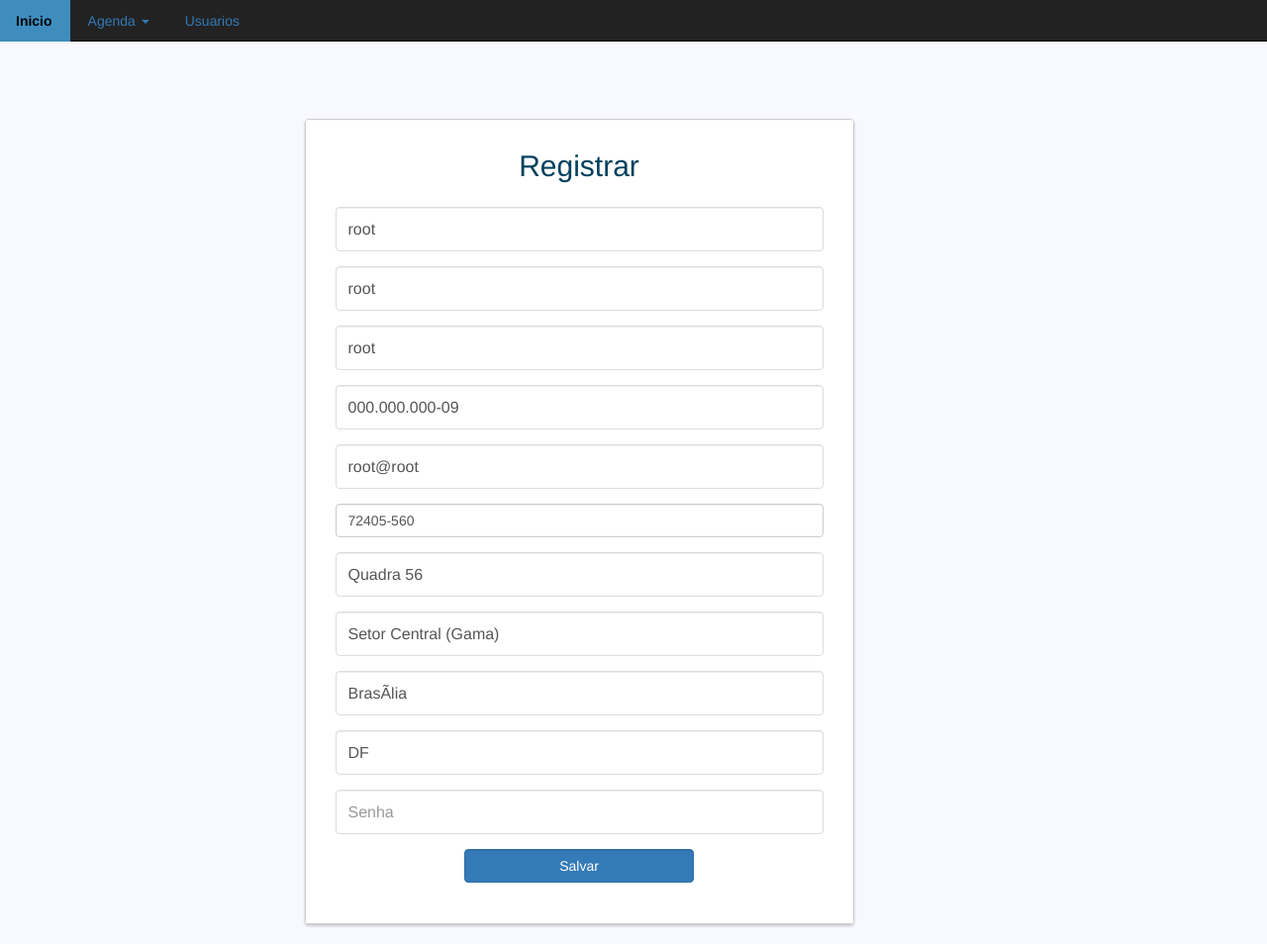
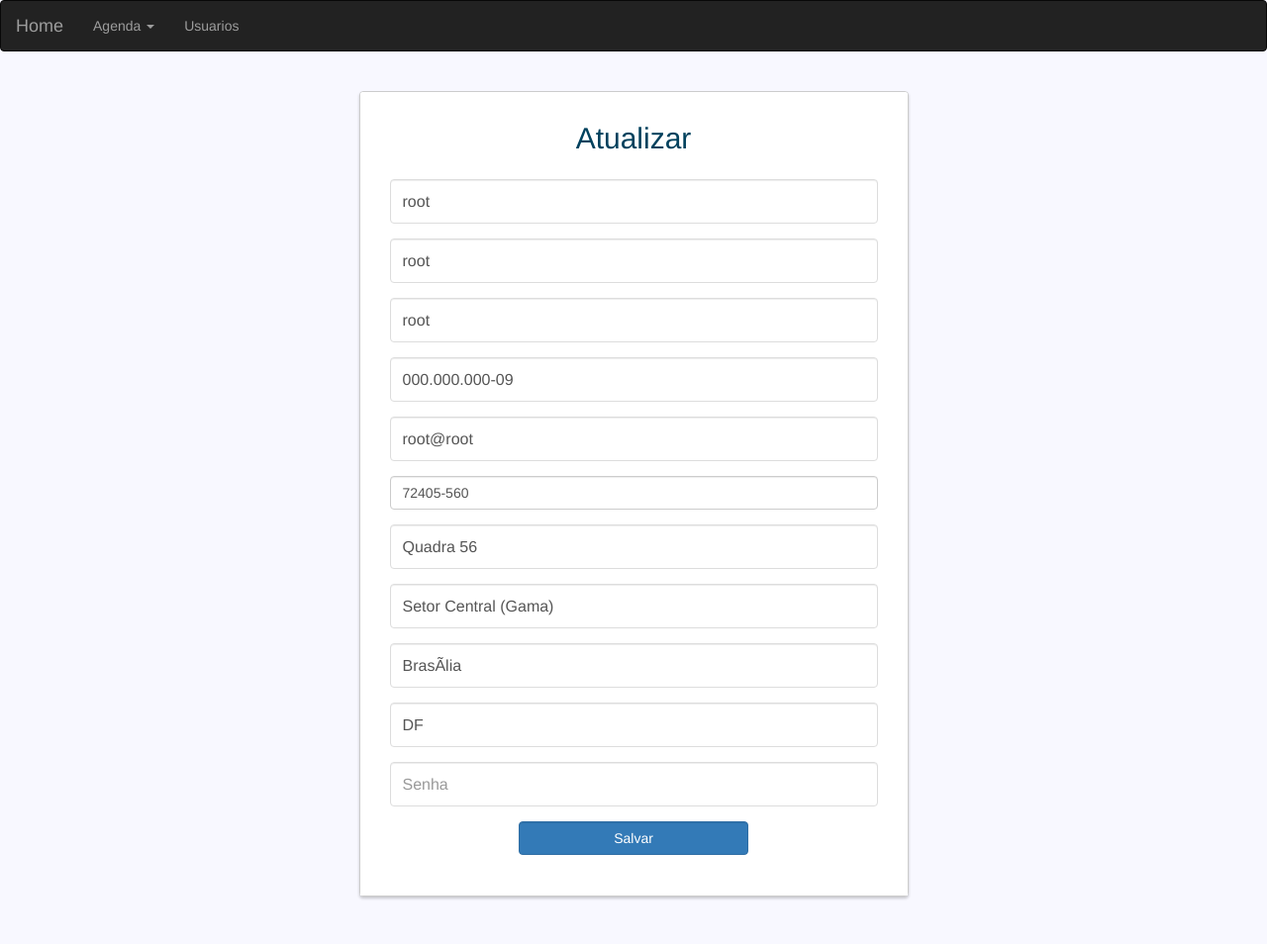
Before and after one commit to gabriel-nlima/LP4, a PHP site: page /Projeto/View/Usuarios.php?acao=enviar&id=4 in a window 1280 px wide. Shown: the whole page at 99% size. After the commit the page ends 909 px from the top, so only its background shows below. Run offline with PHP 8.4, Linux system fonts and the light colour scheme; data comes from the database, SQL or seed files in the repository.

Commit message:
atualizando as telas e algumas funções

```diff
--- a/Controller/ControllerAgenda.php
+++ b/Controller/ControllerAgenda.php
@@ -9,7 +9,7 @@
 			$dataAgendamento = $_POST['dataagendamento'];
 			$nomeMedico = $_POST['nomemedico'];
 			$horaAgendamento = $_POST['horario'];
-			$tipoAgendamento = ['marcacao'];
+			$tipoAgendamento = $_POST['marcacao'];
 
 			//inclui a model
 			include_once ('../Model/Model.php');
--- a/View/Templates/TemplateBootStrap.html
+++ b/View/Templates/TemplateBootStrap.html
@@ -1,4 +1,3 @@
 <link href="Templates/css/bootstrap.min.css" rel="stylesheet" type="text/css">
 <link href="View/Templates/css/bootstrap.min.css" rel="stylesheet" type="text/css">
-    <link href="View/Templates/css/style.css" rel="stylesheet" type="text/css">
-    <link href="View/Templates/css/estilo.css" rel="stylesheet" type="text/css">
+<link href="View/Templates/css/estilo.css" rel="stylesheet" type="text/css">
--- a/View/Templates/TemplateMenu.html
+++ b/View/Templates/TemplateMenu.html
@@ -1,9 +1,17 @@
 <!-- Botões na Navbar -->
 <!-- Botão Inicio -->
-<ul class="nav nav-pills nav-tabs navbar-inverse bg-inverse">
-    <li class="nav-item" style="border-width: medium; background: #3f8dbf;" >
-        <a class="nav-link" href="paginaInicial.php"><font color="#00000"><b>Inicio</b></font></a>
-    </li>
+<nav class="navbar navbar-inverse">
+    <div class="container-fluid">
+        <div class="navbar-header">
+            <button type="button" class="navbar-toggle" data-toggle="collapse" data-target="#navBar">
+            <span class="icon-bar"></span>
+            <span class="icon-bar"></span>
+            <span class="icon-bar"></span>
+            </button>
+            <a href="paginaInicial.php" class="navbar-brand">Home</a>
+        </div>
+        <div class="collapse navbar-collapse" id="navBar">
+        <ul class="nav navbar-nav">
     <!-- Dropdown do botão AGENDA -->
     <li class="dropdown">
         <a href="agendar.php" class="dropdown-toggle" data-toggle="dropdown" role="button" aria-haspopup="true" aria-expanded="false">
@@ -16,8 +24,11 @@
             <li><a href="visualizar.php">Visualizar</a></li>
         </ul>
     </li>
-    <!-- Botão Contato -->
+    <!-- Botão Usuários -->
     <li class="nav-item">
         <a class="nav-link" href="Usuarios.php">Usuarios</a>
     </li>
-</ul>
+        </ul>
+    </div>
+</div>
+</nav>
--- a/View/Templates/css/estilo.css
+++ b/View/Templates/css/estilo.css
@@ -1,14 +1,9 @@
 body {
     background-color: whitesmoke;
 }
-
-.container{
-    position: absolute;
-    top: 100px;
-}
 .h3{
     position: absolute;
-    top: 30px;
+    top: 5px;
 }
 
 .panel-login {
@@ -110,7 +105,6 @@ body {
 
 
 .footer {
-    float: right;
     bottom:0;
     text-align: center;
     width:100%;
--- a/View/Usuarios.php
+++ b/View/Usuarios.php
@@ -18,18 +18,22 @@
 		<?php
 
 		if(!isset($_GET['acao'])){
-			echo "<div class='col-xs-12 col-md-12'>";
+            echo "<div class='row'>";
+			echo "<div class='col-xs-12 col-md-12 col-lg-12'>";
 			echo "<h1>Pesquisar</h1></br>";
 			echo "<form method='post' action='Usuarios.php?acao=pesquisar' role='form'>
 					<input type='text' name='nome' placeholder='Digite um nome' value=''/>
 					<input type='submit' class='btn btn-primary' value='Pesquisar'>
 					</form>";
-
-		include_once('ViewUsuario.php');
+            echo "</div>";
+            echo "<div class='row'>";
+            echo "<div class='col-xs-12 col-md-12 col-lg-12'>";
+		          include_once('ViewUsuario.php');
 			echo "<h2>Usuarios encontrados:</h2>";
     		$view = new ViewUsuario();
     		$view->exibeTabelaUsuarios();
     		echo "</div>";
+            echo "</div>";
 
     	}elseif (isset($_GET['acao']) && $_GET['acao'] == 'enviar') {
     		echo "<div class='col-xs-10 col-xs-offset-2 col-md-6 col-md-offset-3'>";
--- a/View/ViewAgenda.php
+++ b/View/ViewAgenda.php
@@ -6,7 +6,7 @@
 
             if($resultado == "Registrado com sucesso"){
                 echo "<META HTTP-EQUIV=REFRESH CONTENT = '0; URL=
-                    http://127.0.0.1/Projeto PHP/View/agendar.php'>
+                    http://localhost/Projeto PHP/View/agendar.php'>
                     <script type=\"text/javascript\">alert(\"Agendamento cadastrado com sucesso.\");</script>";
                     return "Ok";
             }else{
@@ -177,7 +177,7 @@
 
             if($resultado == "Deletado"){
                 echo "<META HTTP-EQUIV=REFRESH CONTENT = '0; URL=
-                    http://127.0.0.1/Projeto PHP/View/visualizar.php'>
+                    http://localhost/Projeto PHP/View/visualizar.php'>
                     <script type=\"text/javascript\">alert(\"Agenda Deletada\");</script>";
                     return "Ok";
             }else{
--- a/View/ViewUsuario.php
+++ b/View/ViewUsuario.php
@@ -11,7 +11,7 @@ class ViewUsuario{
             if(isset($resultado)){
                 if($resultado == "Registrado com sucesso"){
                     echo "<META HTTP-EQUIV=REFRESH CONTENT = '0; URL=
-                    http://127.0.0.1/Projeto PHP/View/paginaInicial.php'>
+                    http://localhost/Projeto PHP/View/paginaInicial.php'>
                     <script type=\"text/javascript\">alert(\"Salvo com sucesso.\");</script>";
                 }else{
                     echo "<script type=\"text/javascript\">alert(\"Falha ao salvar\");</script>";
@@ -34,7 +34,7 @@ class ViewUsuario{
         public function Login($validado){
         	if($validado == "Login efetuado com sucesso"){
         echo "<META HTTP-EQUIV=REFRESH CONTENT = '0; URL=
-                    http://127.0.0.1/Projeto PHP/View/paginaInicial.php'>
+                    http://localhost/Projeto PHP/View/paginaInicial.php'>
                     <script type=\"text/javascript\">alert(\"Login Efetuado com sucesso.\");</script>";
                 }else{
                 	echo "<script type=\"text/javascript\">alert(\"Usuario ou senha incorreto\");</script>";
@@ -48,7 +48,7 @@ class ViewUsuario{
                             <div class='panel-heading'>
                                 <div class='row'>
                                 <div class='col-xs-12 col-md-12 text-center'>
-                                        <h2>Registrar</h2>
+                                        <h2>Atualizar</h2>
                                     </div>
                                 </div>
                                 <div class='panel-body'>
@@ -158,7 +158,7 @@ class ViewUsuario{
 
             if($resultado == "Deletado"){
                 echo "<META HTTP-EQUIV=REFRESH CONTENT = '0; URL=
-                    http://127.0.0.1/Projeto PHP/View/Usuarios.php'>
+                    http://localhost/Projeto PHP/View/Usuarios.php'>
                     <script type=\"text/javascript\">alert(\" Usuario deletado.\");</script>";
                     return "Ok";
             }else{
```
Also changed, not shown: View/Templates/TemplateFooter.html (+4 -5 lines), index.php (+15 -12 lines), View/Templates/css/estiloagendar.css (deleted).
